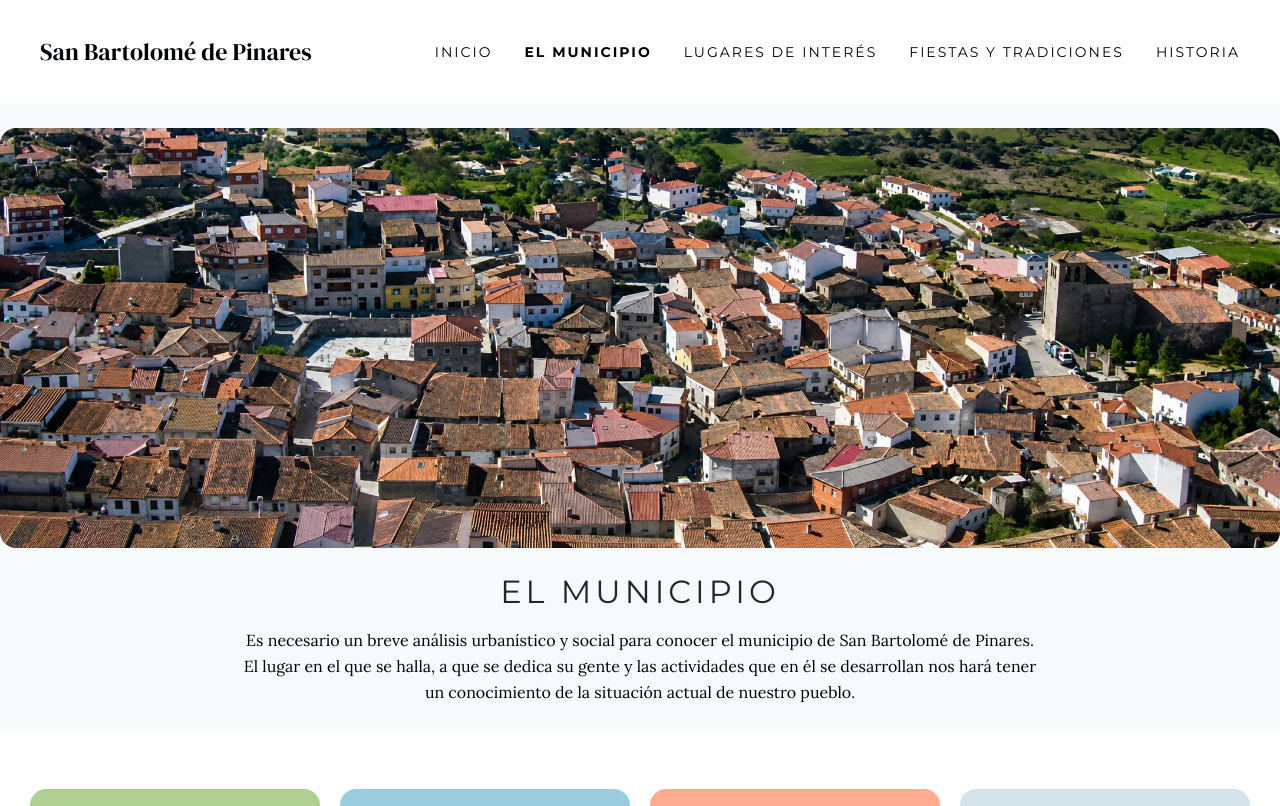
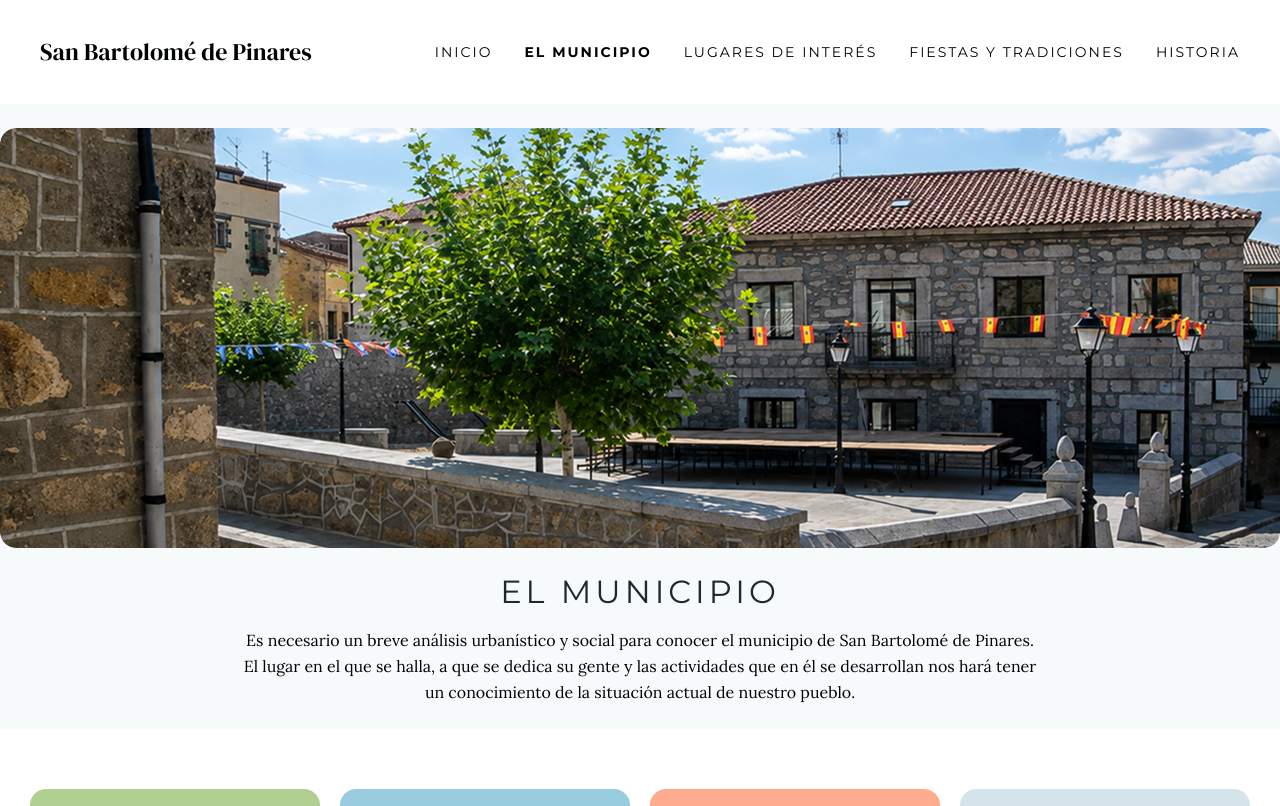
Before and after one commit to nataliabernalher-ship-it/sanbartolomedepinares.com, a Next.js app: page /el-municipio in a window 1280 px wide. Shown: the top 806 px of the page. Built offline with nearby package versions, Linux system fonts and the light colour scheme.

Commit message:
hero municipio

```diff
--- a/src/app/el-municipio/page.tsx
+++ b/src/app/el-municipio/page.tsx
@@ -16,7 +16,7 @@ export default function ElMunicipioPage() {
       <SectionHeroImage
         title="El municipio"
         description="Es necesario un breve análisis urbanístico y social para conocer el municipio de San Bartolomé de Pinares. El lugar en el que se halla, a que se dedica su gente y las actividades que en él se desarrollan nos hará tener un conocimiento de la situación actual de nuestro pueblo."
-        imageSrc="/images/el-municipio/hero.jpg"
+        imageSrc="/images/el-municipio/hero-municipio.png"
         imageAlt="Vista del municipio de San Bartolomé de Pinares"
       />
 
```
Also changed, not shown: public/images/el-municipio/hero-municipio.png (added).
